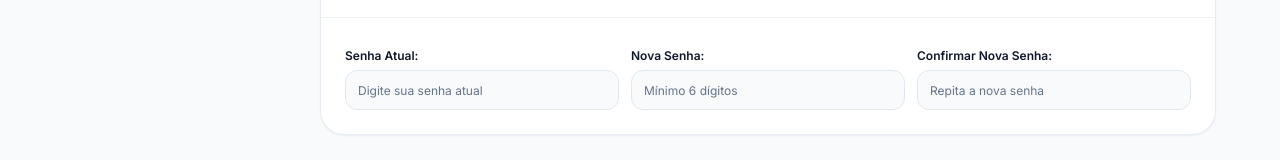
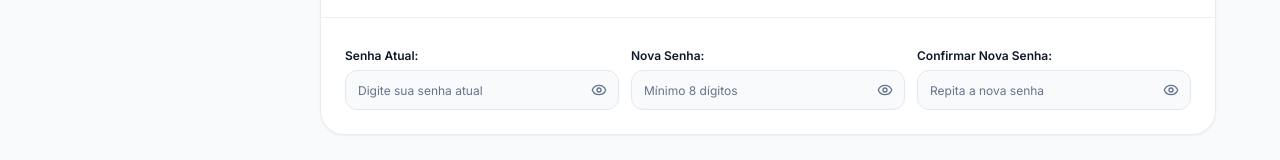
Before and after one commit to RivaldoMascarenhas/EstoqueMultimidia, a Next.js app: page /perfil in a window 1280 px wide. Shown: the part 859-1019 px from the top of the page. Built offline with nearby package versions, Linux system fonts and the light colour scheme; no server answers.

Commit message:
feat: add password management components and user profile page for secure account updates

```diff
--- a/src/app/(dashboard)/perfil/page.tsx
+++ b/src/app/(dashboard)/perfil/page.tsx
@@ -11,7 +11,9 @@ import {
   Sparkles,
   Upload,
   Trash2,
-  Crop
+  Crop,
+  Eye,
+  EyeOff
 } from "lucide-react";
 import { Card, CardHeader, CardTitle, CardDescription, CardContent } from "@/components/ui/card";
 import { Button } from "@/components/ui/button";
@@ -35,6 +37,9 @@ export default function PerfilPage() {
   const [currentPassword, setCurrentPassword] = useState("");
   const [newPassword, setNewPassword] = useState("");
   const [confirmPassword, setConfirmPassword] = useState("");
+  const [showCurrentPassword, setShowCurrentPassword] = useState(false);
+  const [showNewPassword, setShowNewPassword] = useState(false);
+  const [showConfirmPassword, setShowConfirmPassword] = useState(false);
   const [isSaving, setIsSaving] = useState(false);
 
   useEffect(() => {
@@ -383,39 +388,69 @@ export default function PerfilPage() {
                 <label className="text-xs font-semibold text-foreground">
                   Senha Atual:
                 </label>
+                <div className="relative">
                   <Input
-                  type="password"
+                    type={showCurrentPassword ? "text" : "password"}
                     value={currentPassword}
                     onChange={(e) => setCurrentPassword(e.target.value)}
                     placeholder="Digite sua senha atual"
-                  className="h-10 rounded-xl text-xs bg-background"
+                    className="pr-10 h-10 rounded-xl text-xs bg-background"
                   />
+                  <button
+                    type="button"
+                    onClick={() => setShowCurrentPassword(!showCurrentPassword)}
+                    className="absolute right-3 top-1/2 -translate-y-1/2 text-muted-foreground hover:text-foreground transition-colors"
+                    tabIndex={-1}
+                  >
+                    {showCurrentPassword ? <EyeOff className="w-4 h-4" /> : <Eye className="w-4 h-4" />}
+                  </button>
+                </div>
               </div>
 
               <div className="space-y-1">
                 <label className="text-xs font-semibold text-foreground">
                   Nova Senha:
                 </label>
+                <div className="relative">
                   <Input
-                  type="password"
+                    type={showNewPassword ? "text" : "password"}
                     value={newPassword}
                     onChange={(e) => setNewPassword(e.target.value)}
-                  placeholder="Mínimo 6 dígitos"
-                  className="h-10 rounded-xl text-xs bg-background"
+                    placeholder="Mínimo 8 dígitos"
+                    className="pr-10 h-10 rounded-xl text-xs bg-background"
                   />
+                  <button
+                    type="button"
+                    onClick={() => setShowNewPassword(!showNewPassword)}
+                    className="absolute right-3 top-1/2 -translate-y-1/2 text-muted-foreground hover:text-foreground transition-colors"
+                    tabIndex={-1}
+                  >
+                    {showNewPassword ? <EyeOff className="w-4 h-4" /> : <Eye className="w-4 h-4" />}
+                  </button>
+                </div>
               </div>
 
               <div className="space-y-1">
                 <label className="text-xs font-semibold text-foreground">
                   Confirmar Nova Senha:
                 </label>
+                <div className="relative">
                   <Input
-                  type="password"
+                    type={showConfirmPassword ? "text" : "password"}
                     value={confirmPassword}
                     onChange={(e) => setConfirmPassword(e.target.value)}
                     placeholder="Repita a nova senha"
-                  className="h-10 rounded-xl text-xs bg-background"
+                    className="pr-10 h-10 rounded-xl text-xs bg-background"
                   />
+                  <button
+                    type="button"
+                    onClick={() => setShowConfirmPassword(!showConfirmPassword)}
+                    className="absolute right-3 top-1/2 -translate-y-1/2 text-muted-foreground hover:text-foreground transition-colors"
+                    tabIndex={-1}
+                  >
+                    {showConfirmPassword ? <EyeOff className="w-4 h-4" /> : <Eye className="w-4 h-4" />}
+                  </button>
+                </div>
               </div>
 
             </div>
--- a/src/components/auth/force-change-password-modal.tsx
+++ b/src/components/auth/force-change-password-modal.tsx
@@ -2,7 +2,7 @@
 
 import React, { useState } from "react";
 import { useSession } from "next-auth/react";
-import { Lock, KeyRound, ArrowRight, Check } from "lucide-react";
+import { Lock, KeyRound, ArrowRight, Check, Eye, EyeOff } from "lucide-react";
 import {
   Dialog,
   DialogContent,
@@ -16,6 +16,8 @@ export function ForceChangePasswordModal() {
   const { data: session, update } = useSession();
   const [newPassword, setNewPassword] = useState("");
   const [confirmPassword, setConfirmPassword] = useState("");
+  const [showNewPassword, setShowNewPassword] = useState(false);
+  const [showConfirmPassword, setShowConfirmPassword] = useState(false);
   const [isSubmitting, setIsSubmitting] = useState(false);
 
   const mustChange = session?.user?.mustChangePassword === true;
@@ -104,14 +106,22 @@ export function ForceChangePasswordModal() {
               <div className="relative">
                 <Lock className="absolute left-3 top-1/2 -translate-y-1/2 w-4 h-4 text-muted-foreground" />
                 <Input
-                  type="password"
+                  type={showNewPassword ? "text" : "password"}
                   value={newPassword}
                   onChange={(e) => setNewPassword(e.target.value)}
-                  placeholder="Mínimo 6 caracteres (letras e números)"
+                  placeholder="Mínimo 8 caracteres (letras e números)"
                   required
                   autoFocus
-                  className="pl-9 h-11 rounded-xl text-xs bg-background"
+                  className="pl-9 pr-10 h-11 rounded-xl text-xs bg-background"
                 />
+                <button
+                  type="button"
+                  onClick={() => setShowNewPassword(!showNewPassword)}
+                  className="absolute right-3 top-1/2 -translate-y-1/2 text-muted-foreground hover:text-foreground transition-colors"
+                  tabIndex={-1}
+                >
+                  {showNewPassword ? <EyeOff className="w-4 h-4" /> : <Eye className="w-4 h-4" />}
+                </button>
               </div>
             </div>
 
@@ -123,7 +133,7 @@ export function ForceChangePasswordModal() {
               <div className="grid grid-cols-2 gap-1.5">
                 <div className={`flex items-center gap-1.5 ${policy.hasMinLength ? "text-emerald-600 font-semibold" : "text-muted-foreground"}`}>
                   {policy.hasMinLength ? <Check className="w-3.5 h-3.5" /> : <div className="w-1.5 h-1.5 rounded-full bg-muted-foreground/50 ml-1 mr-1" />}
-                  <span>Mínimo 6 caracteres</span>
+                  <span>Mínimo 8 caracteres</span>
                 </div>
                 <div className={`flex items-center gap-1.5 ${policy.hasLetter ? "text-emerald-600 font-semibold" : "text-muted-foreground"}`}>
                   {policy.hasLetter ? <Check className="w-3.5 h-3.5" /> : <div className="w-1.5 h-1.5 rounded-full bg-muted-foreground/50 ml-1 mr-1" />}
@@ -147,13 +157,21 @@ export function ForceChangePasswordModal() {
               <div className="relative">
                 <Lock className="absolute left-3 top-1/2 -translate-y-1/2 w-4 h-4 text-muted-foreground" />
                 <Input
-                  type="password"
+                  type={showConfirmPassword ? "text" : "password"}
                   value={confirmPassword}
                   onChange={(e) => setConfirmPassword(e.target.value)}
                   placeholder="Repita a senha exatamente"
                   required
-                  className="pl-9 h-11 rounded-xl text-xs bg-background"
+                  className="pl-9 pr-10 h-11 rounded-xl text-xs bg-background"
                 />
+                <button
+                  type="button"
+                  onClick={() => setShowConfirmPassword(!showConfirmPassword)}
+                  className="absolute right-3 top-1/2 -translate-y-1/2 text-muted-foreground hover:text-foreground transition-colors"
+                  tabIndex={-1}
+                >
+                  {showConfirmPassword ? <EyeOff className="w-4 h-4" /> : <Eye className="w-4 h-4" />}
+                </button>
               </div>
             </div>
 
--- a/src/components/users/user-form-modal.tsx
+++ b/src/components/users/user-form-modal.tsx
@@ -1,7 +1,7 @@
 "use client";
 
 import React, { useState, useEffect } from "react";
-import { UserPlus, UserCheck, Mail, Lock, User, Save } from "lucide-react";
+import { UserPlus, UserCheck, Mail, Lock, User, Save, Eye, EyeOff } from "lucide-react";
 import {
   Dialog,
   DialogContent,
@@ -28,6 +28,8 @@ export function UserFormModal({
   const [email, setEmail] = useState("");
   const [password, setPassword] = useState("");
   const [confirmPassword, setConfirmPassword] = useState("");
+  const [showPassword, setShowPassword] = useState(false);
+  const [showConfirmPassword, setShowConfirmPassword] = useState(false);
   const [role, setRole] = useState("OPERADOR");
   const [active, setActive] = useState(true);
   const [mustChangePassword, setMustChangePassword] = useState(true);
@@ -185,13 +187,21 @@ export function UserFormModal({
                 <div className="relative">
                   <Lock className="absolute left-3 top-1/2 -translate-y-1/2 w-4 h-4 text-muted-foreground" />
                   <Input
-                    type="password"
+                    type={showPassword ? "text" : "password"}
                     value={password}
                     onChange={(e) => setPassword(e.target.value)}
                     placeholder="Mínimo 8 caracteres (letras e números)"
                     required
-                    className="pl-9 h-10 rounded-xl text-xs bg-background"
+                    className="pl-9 pr-10 h-10 rounded-xl text-xs bg-background"
                   />
+                  <button
+                    type="button"
+                    onClick={() => setShowPassword(!showPassword)}
+                    className="absolute right-3 top-1/2 -translate-y-1/2 text-muted-foreground hover:text-foreground transition-colors"
+                    tabIndex={-1}
+                  >
+                    {showPassword ? <EyeOff className="w-4 h-4" /> : <Eye className="w-4 h-4" />}
+                  </button>
                 </div>
               </div>
 
@@ -203,12 +213,12 @@ export function UserFormModal({
                 <div className="relative">
                   <Lock className="absolute left-3 top-1/2 -translate-y-1/2 w-4 h-4 text-muted-foreground" />
                   <Input
-                    type="password"
+                    type={showConfirmPassword ? "text" : "password"}
                     value={confirmPassword}
                     onChange={(e) => setConfirmPassword(e.target.value)}
                     placeholder="Repita a senha inicial"
                     required
-                    className={`pl-9 h-10 rounded-xl text-xs bg-background ${
+                    className={`pl-9 pr-10 h-10 rounded-xl text-xs bg-background ${
                       confirmPassword.length > 0
                         ? passwordsMatch
                           ? "border-emerald-500 focus:ring-emerald-500"
@@ -216,6 +226,14 @@ export function UserFormModal({
                         : ""
                     }`}
                   />
+                  <button
+                    type="button"
+                    onClick={() => setShowConfirmPassword(!showConfirmPassword)}
+                    className="absolute right-3 top-1/2 -translate-y-1/2 text-muted-foreground hover:text-foreground transition-colors"
+                    tabIndex={-1}
+                  >
+                    {showConfirmPassword ? <EyeOff className="w-4 h-4" /> : <Eye className="w-4 h-4" />}
+                  </button>
                 </div>
                 {confirmPassword.length > 0 && !passwordsMatch && (
                   <p className="text-[11px] text-rose-500 font-medium">As senhas não coincidem.</p>
--- a/src/components/users/user-password-modal.tsx
+++ b/src/components/users/user-password-modal.tsx
@@ -1,7 +1,7 @@
 "use client";
 
 import React, { useState } from "react";
-import { KeyRound, Lock, Save, Check } from "lucide-react";
+import { KeyRound, Lock, Save, Check, Eye, EyeOff } from "lucide-react";
 import {
   Dialog,
   DialogContent,
@@ -24,6 +24,8 @@ export function UserPasswordModal({
 }: UserPasswordModalProps) {
   const [newPassword, setNewPassword] = useState("");
   const [confirmPassword, setConfirmPassword] = useState("");
+  const [showNewPassword, setShowNewPassword] = useState(false);
+  const [showConfirmPassword, setShowConfirmPassword] = useState(false);
   const [mustChangePassword, setMustChangePassword] = useState(true);
   const [isSubmitting, setIsSubmitting] = useState(false);
 
@@ -63,6 +65,8 @@ export function UserPasswordModal({
         toast.success(json.message || "Senha redefinida com sucesso!");
         setNewPassword("");
         setConfirmPassword("");
+        setShowNewPassword(false);
+        setShowConfirmPassword(false);
         onClose();
       } else {
         toast.error(json.error || "Erro ao redefinir senha.");
@@ -105,13 +109,21 @@ export function UserPasswordModal({
             <div className="relative">
               <Lock className="absolute left-3 top-1/2 -translate-y-1/2 w-4 h-4 text-muted-foreground" />
               <Input
-                type="password"
+                type={showNewPassword ? "text" : "password"}
                 value={newPassword}
                 onChange={(e) => setNewPassword(e.target.value)}
-                placeholder="Mínimo 6 dígitos (letras e números)"
+                placeholder="Mínimo 8 dígitos (letras e números)"
                 required
-                className="pl-9 h-10 rounded-xl text-xs bg-background"
+                className="pl-9 pr-10 h-10 rounded-xl text-xs bg-background"
               />
+              <button
+                type="button"
+                onClick={() => setShowNewPassword(!showNewPassword)}
+                className="absolute right-3 top-1/2 -translate-y-1/2 text-muted-foreground hover:text-foreground transition-colors"
+                tabIndex={-1}
+              >
+                {showNewPassword ? <EyeOff className="w-4 h-4" /> : <Eye className="w-4 h-4" />}
+              </button>
             </div>
           </div>
 
@@ -123,7 +135,7 @@ export function UserPasswordModal({
             <div className="grid grid-cols-2 gap-1.5">
               <div className={`flex items-center gap-1.5 ${policy.hasMinLength ? "text-emerald-600 font-semibold" : "text-muted-foreground"}`}>
                 {policy.hasMinLength ? <Check className="w-3.5 h-3.5" /> : <div className="w-1.5 h-1.5 rounded-full bg-muted-foreground/50 ml-1 mr-1" />}
-                <span>Mínimo 6 caracteres</span>
+                <span>Mínimo 8 caracteres</span>
               </div>
               <div className={`flex items-center gap-1.5 ${policy.hasLetter ? "text-emerald-600 font-semibold" : "text-muted-foreground"}`}>
                 {policy.hasLetter ? <Check className="w-3.5 h-3.5" /> : <div className="w-1.5 h-1.5 rounded-full bg-muted-foreground/50 ml-1 mr-1" />}
@@ -147,13 +159,21 @@ export function UserPasswordModal({
             <div className="relative">
               <Lock className="absolute left-3 top-1/2 -translate-y-1/2 w-4 h-4 text-muted-foreground" />
               <Input
-                type="password"
+                type={showConfirmPassword ? "text" : "password"}
                 value={confirmPassword}
                 onChange={(e) => setConfirmPassword(e.target.value)}
                 placeholder="Repita a nova senha"
                 required
-                className="pl-9 h-10 rounded-xl text-xs bg-background"
+                className="pl-9 pr-10 h-10 rounded-xl text-xs bg-background"
               />
+              <button
+                type="button"
+                onClick={() => setShowConfirmPassword(!showConfirmPassword)}
+                className="absolute right-3 top-1/2 -translate-y-1/2 text-muted-foreground hover:text-foreground transition-colors"
+                tabIndex={-1}
+              >
+                {showConfirmPassword ? <EyeOff className="w-4 h-4" /> : <Eye className="w-4 h-4" />}
+              </button>
             </div>
           </div>
 
```
Lines whose indentation alone changed are shown as unchanged.
